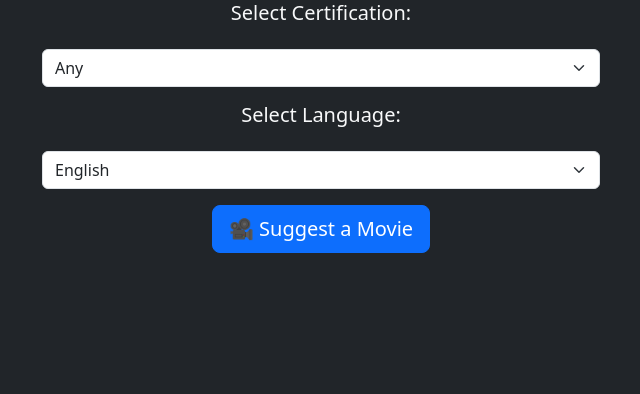
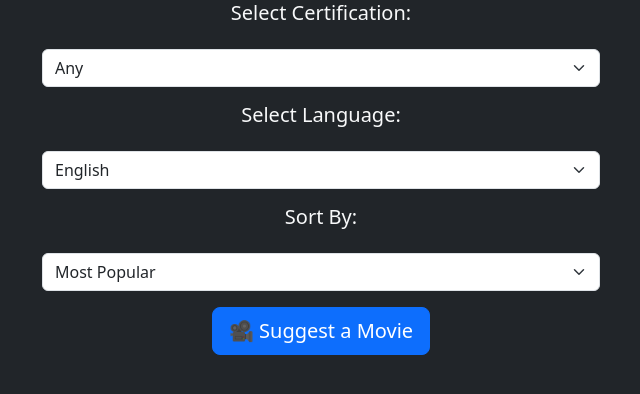
Before and after one commit to Vamshiyadav79/whatmovietowatch, a Flask app: page / in a window 1280 px wide. Shown: the part 221-615 px from the top of the page, without its empty margins (319-959 px from the left). Run offline with Flask 3, Linux system fonts and the light colour scheme.

Commit message:
"Added sorting options"

```diff
--- a/movie-suggester/app.py
+++ b/movie-suggester/app.py
@@ -10,46 +10,31 @@ TMDB_API_KEY = os.getenv("TMDB_API_KEY")
 
 app = Flask(__name__)
 
-# Mapping moods to all TMDb genre IDs
+# Mapping TMDb genres
 GENRE_MAPPING = {
-    "action": "28",
-    "adventure": "12",
-    "animation": "16",
-    "comedy": "35",
-    "crime": "80",
-    "documentary": "99",
-    "drama": "18",
-    "family": "10751",
-    "fantasy": "14",
-    "history": "36",
-    "horror": "27",
-    "music": "10402",
-    "mystery": "9648",
-    "romance": "10749",
-    "science fiction": "878",
-    "tv movie": "10770",
-    "thriller": "53",
-    "war": "10752",
-    "western": "37"
+    "action": "28", "adventure": "12", "animation": "16", "comedy": "35", "crime": "80",
+    "documentary": "99", "drama": "18", "family": "10751", "fantasy": "14", "history": "36",
+    "horror": "27", "music": "10402", "mystery": "9648", "romance": "10749",
+    "science fiction": "878", "tv movie": "10770", "thriller": "53", "war": "10752", "western": "37"
 }
 
-# Certification mappings (for filtering by age rating)
-CERTIFICATION_MAPPING = {
-    "G": "G",
-    "PG": "PG",
-    "14A": "14A",
-    "18A": "18A",
-    "A": "A"
+# Sorting options mapping for TMDb API
+SORT_OPTIONS = {
+    "popular": "popularity.desc",
+    "top_rated": "vote_average.desc",
+    "newest": "release_date.desc"
 }
 
-def get_movie(genre, certification, language):
-    """Fetch a random movie from TMDb API based on user preferences."""
 
-    genre_id = GENRE_MAPPING.get(genre.lower(), "35")  # Default to Comedy
+def get_movie(genre, certification, language, sort_by):
+    """Fetch a movie based on user-selected filters."""
+
+    genre_id = GENRE_MAPPING.get(genre.lower(), "35")  # Default: Comedy
     certification_filter = f"&certification={certification}" if certification else ""
     language_filter = f"&language={language}" if language else "&language=en-US"
+    sort_option = SORT_OPTIONS.get(sort_by.lower(), "popularity.desc")  # Default: Popularity
 
-    url = f"https://api.themoviedb.org/3/discover/movie?api_key={TMDB_API_KEY}&with_genres={genre_id}{certification_filter}{language_filter}"
+    url = f"https://api.themoviedb.org/3/discover/movie?api_key={TMDB_API_KEY}&with_genres={genre_id}{certification_filter}{language_filter}&sort_by={sort_option}"
 
     response = requests.get(url)
     data = response.json()
@@ -60,26 +45,31 @@ def get_movie(genre, certification, language):
             "title": random_movie["title"],
             "year": random_movie["release_date"].split("-")[0] if "release_date" in random_movie else "N/A",
             "rating": random_movie["vote_average"],
-            "poster": f"https://image.tmdb.org/t/p/w500{random_movie['poster_path']}" if random_movie["poster_path"] else "",
+            "poster": f"https://image.tmdb.org/t/p/w500{random_movie['poster_path']}" if random_movie[
+                "poster_path"] else "",
             "link": f"https://www.themoviedb.org/movie/{random_movie['id']}",
         }
     return None
 
+
 @app.route("/")
 def home():
     return render_template("index.html")
+
 
 @app.route("/get-movie", methods=["GET"])
 def get_movie_api():
     genre = request.args.get("genre", "comedy")  # Default: Comedy
     certification = request.args.get("certification", None)
     language = request.args.get("language", "en")  # Default: English
+    sort_by = request.args.get("sort_by", "popular")  # Default: Popular
 
-    movie = get_movie(genre, certification, language)
+    movie = get_movie(genre, certification, language, sort_by)
 
     if movie:
         return jsonify(movie)
     return jsonify({"error": "No movie found!"})
 
+
 if __name__ == "__main__":
     app.run(debug=True)
--- a/movie-suggester/templates/index.html
+++ b/movie-suggester/templates/index.html
@@ -58,6 +58,14 @@
             <option value="ja">Japanese</option>
         </select>
 
+        <!-- Sorting Selection -->
+        <label for="sort_by" class="h5">Sort By:</label>
+        <select id="sort_by" class="form-select w-50 mx-auto my-3">
+            <option value="popular">Most Popular</option>
+            <option value="top_rated">Highest Rated</option>
+            <option value="newest">Newest Releases</option>
+        </select>
+
         <button class="btn btn-primary btn-lg" onclick="fetchMovie()">🎥 Suggest a Movie</button>
 
         <div id="movieContainer" class="mt-5">
@@ -73,8 +81,9 @@
             let genre = document.getElementById("genre").value;
             let certification = document.getElementById("certification").value;
             let language = document.getElementById("language").value;
+            let sort_by = document.getElementById("sort_by").value;
 
-            let response = await fetch(`/get-movie?genre=${genre}&certification=${certification}&language=${language}`);
+            let response = await fetch(`/get-movie?genre=${genre}&certification=${certification}&language=${language}&sort_by=${sort_by}`);
             let movie = await response.json();
 
             if (movie.error) {
```
